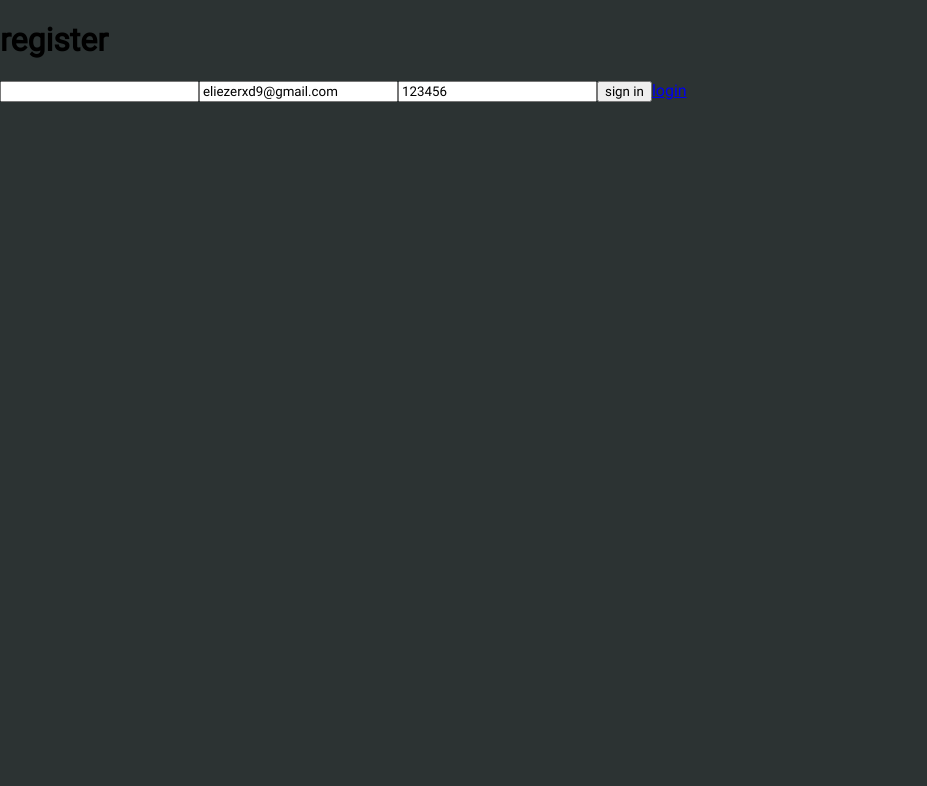
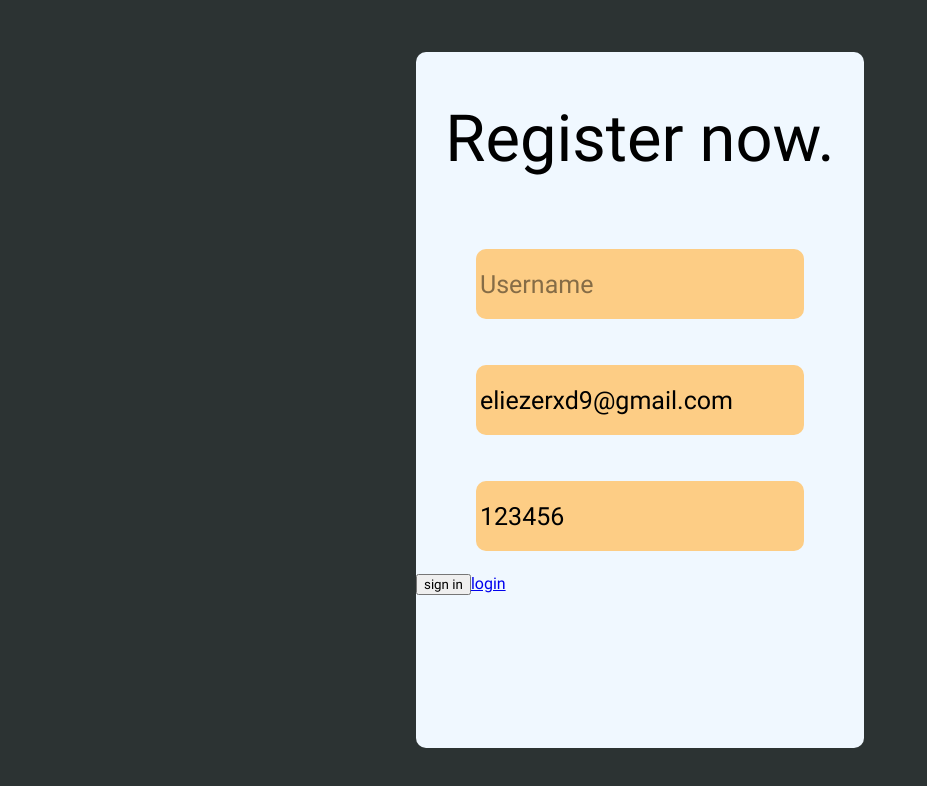
Before and after one commit to EliezerMA9/Notes-App-Old, a React (Create React App) app: page /register in a window 1280 px wide. Shown: the top 786 px of the page, without its empty margins (0-927 px from the left). Built offline with nearby package versions, Linux system fonts and the light colour scheme.

Commit message:
another commit

```diff
--- a/src/components/Home.js
+++ b/src/components/Home.js
@@ -11,7 +11,7 @@ import {
   onChildChanged,
   onChildAdded,
 } from "firebase/database";
-import { makeid } from "./utils";
+import { randomId } from "./utils";
 import NotesList from "./NotesList";
 import { Grid, Fab } from "@mui/material";
 import AddIcon from "@mui/icons-material/Add";
@@ -28,7 +28,7 @@ export default function HomeScreen() {
 
   const newNote = () => {
     const db = getDatabase();
-    set(ref(db, `users/${localStorage.getItem("uid")}/notes/${makeid()}`), {
+    set(ref(db, `users/${localStorage.getItem("uid")}/notes/${randomId()}`), {
       title: "title",
       note: "note",
     }).then(() => {
--- a/src/components/Register.js
+++ b/src/components/Register.js
@@ -1,21 +1,21 @@
-import { Component, useState, useEffect } from 'react';
-import { registerWithEmailAndPassword } from './firebase';
-import { useNavigate, BrowserRouter } from 'react-router-dom';
-import '../styles/app.css';
+import { useState, useEffect } from "react";
+import { registerWithEmailAndPassword } from "./firebase";
+import "../styles/register.css";
 
 export default function RegisterScreen() {
   //Set default states
-	const [email, setEmail] = useState('eliezerxd9@gmail.com');
-	const [password, setPassword] = useState('123456');
-	const [username, setUsername] = useState('');
-	const [pageToGo, setPageToGo] = useState('');
+  const [email, setEmail] = useState("eliezerxd9@gmail.com");
+  const [password, setPassword] = useState("123456");
+  const [username, setUsername] = useState("");
+  const [pageToGo, setPageToGo] = useState("");
 
   //Functions
-	const register = (e) => {
+  const processRegister = () => {
+    if (username !== "")
       registerWithEmailAndPassword(email, password, username)
         .then(() => {
-				setPageToGo('/');
-				window.location.pathname = '/';
+          setPageToGo("/");
+          window.location.pathname = "/";
         })
         .catch((e) => {
           console.log(e);
@@ -24,34 +24,48 @@ export default function RegisterScreen() {
 
   //If not logged then move to home
   useEffect(() => {
-		if (localStorage.getItem('email') !== null) {
-			window.location.pathname = '/home';
+    if (localStorage.getItem("email") !== null) {
+      window.location.pathname = "/home";
     }
-		if (pageToGo === '/') {
-			console.log('logged');
+    if (pageToGo === "/") {
+      console.log("logged");
     }
   });
 
   return (
-		<div className='container'>
-			<h1>register</h1>
+    <div className="container">
+      <div className="register-container">
+        <p className="title">Register now.</p>
+
+        <div className="username-container">
           <input
-				placeholder='username'
+            className="username-input"
+            placeholder="Username"
             onChange={(e) => setUsername(e.target.value)}
             value={username}
           />
+        </div>
+        <div className="email-container">
           <input
-				placeholder='email'
+            className="email-input"
+            placeholder="Email"
             onChange={(e) => setEmail(e.target.value)}
             value={email}
           />
+        </div>
+        <div className="password-container">
           <input
-				placeholder='password'
+            className="password-input"
+            placeholder="Password"
             onChange={(e) => setPassword(e.target.value)}
             value={password}
           />
-			<button onClick={register}>sign in</button>
-			<a href='/login'>login</a>
+        </div>
+        <div className="controls-container">
+          <button onClick={processRegister}>sign in</button>
+          <a href="/login">login</a>
+        </div>
+      </div>
     </div>
   );
 }
--- a/src/components/utils.js
+++ b/src/components/utils.js
@@ -1,7 +1,7 @@
-const makeid = () => {
-	var result = '';
+const randomId = () => {
+  var result = "";
   var characters =
-		'ABCDEFGHIJKLMNOPQRSTUVWXYZabcdefghijklmnopqrstuvwxyz0123456789';
+    "ABCDEFGHIJKLMNOPQRSTUVWXYZabcdefghijklmnopqrstuvwxyz0123456789";
   var charactersLength = characters.length;
   for (var i = 0; i < 32; i++) {
     result += characters.charAt(Math.floor(Math.random() * charactersLength));
@@ -9,4 +9,4 @@ const makeid = () => {
   return result;
 };
 
-export { makeid };
+export { randomId };
--- a/src/styles/app.css
+++ b/src/styles/app.css
@@ -6,8 +6,14 @@
 body{
 	background-color: #2C3333;
 	overflow-x: hidden;
+	height: 100vh;
+	margin: 0;
+}
 
+#root{
+	height: 100vh;
 }
+
 *{font-family: 'roboto';}
 
 .main-container{
--- /dev/null
+++ b/src/styles/register.css
@@ -0,0 +1,88 @@
+:root{
+    --inputs-color: #FDCD85;
+    --inputs-width: 25vw;
+    --inputs-height: 8vh;
+    --inputs-border-radius: 10px;
+    --inputs-font-size: 25px;
+}
+
+.container{
+    display: flex;
+    justify-content: center;
+    align-items: center;
+    height: 100%;
+    width: 100%;
+
+}
+
+.register-container{
+    background-color: aliceblue;
+    height: 87%;
+    width: 35%;
+    border-radius: 10px;
+
+    display: grid;
+    grid-template-rows: 25% auto auto auto 25%;
+}
+
+/*Top container*/
+.title{
+    justify-self: center;
+    align-self: center;
+    font-size: 65px;
+}
+
+/*Username styles*/
+.username-container{
+    display: flex;
+    justify-content: center;
+    align-items: center;
+}
+.username-input{
+	color: black;
+	background-color: var(--inputs-color);
+    outline: none;
+    border-color: transparent;
+    font-size: var(--inputs-font-size);
+    border-radius: var(--inputs-border-radius);
+    height: var(--inputs-height);
+    width: var(--inputs-width);
+}
+
+/*Email styles*/
+.email-container{
+    display: flex;
+    justify-content: center;
+    align-items: center;
+}
+.email-input{
+    color: black;
+	background-color: var(--inputs-color);
+    outline: none;
+    border-color: transparent;
+    font-size: var(--inputs-font-size);
+    border-radius: var(--inputs-border-radius);
+    height: var(--inputs-height);
+    width: var(--inputs-width);
+}
+
+/*Password styles*/
+.password-container{
+    display: flex;
+    justify-content: center;
+    align-items: center;
+}
+.password-input{
+	color: black;
+	background-color: var(--inputs-color);
+    outline: none;
+    border-color: transparent;
+    font-size: var(--inputs-font-size);
+    border-radius: var(--inputs-border-radius);
+    height: var(--inputs-height);
+    width: var(--inputs-width);
+}
+
+::placeholder{
+    color: rgba(0, 0, 0, 0.473);
+}
```
Lines whose indentation alone changed are shown as unchanged.
